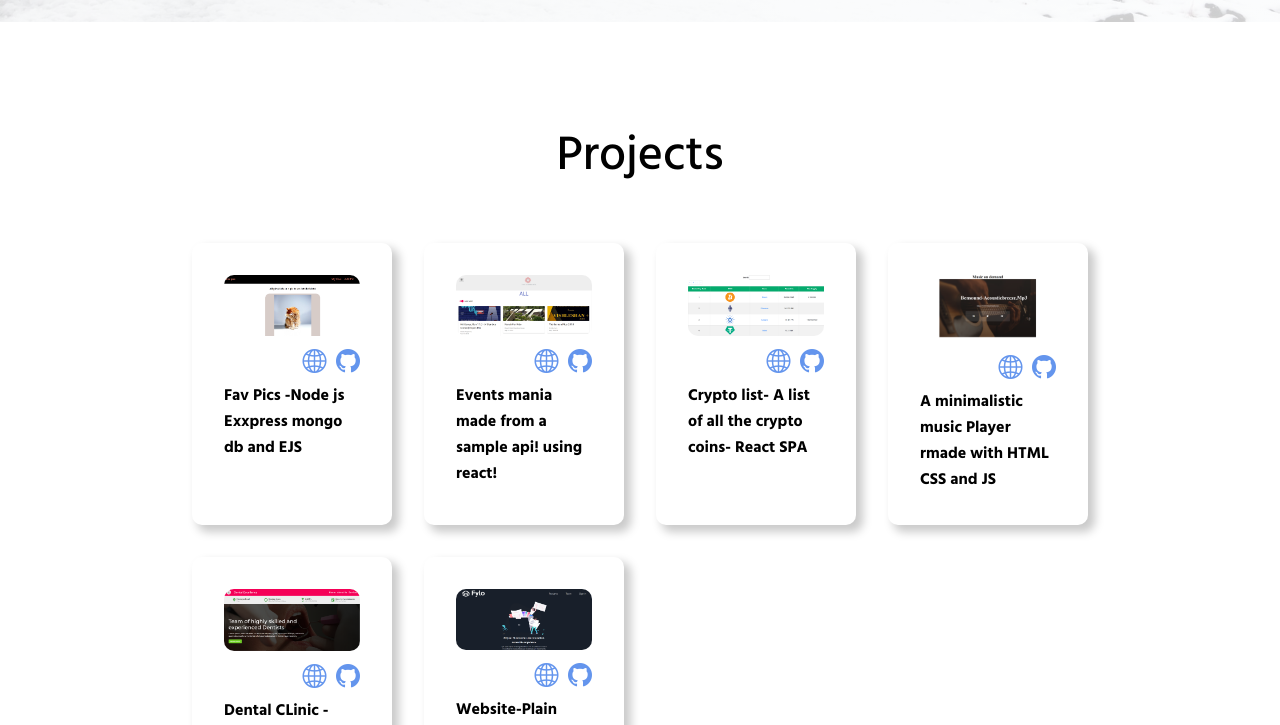
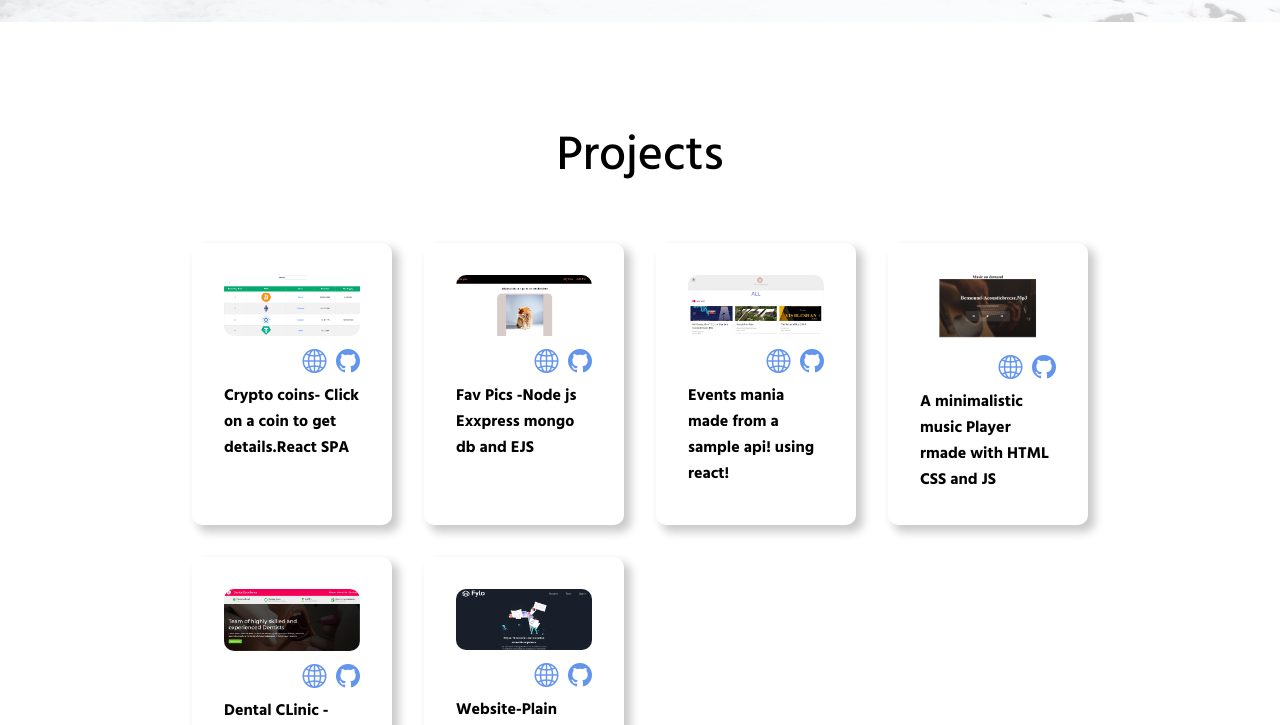
Before and after one commit to AjayBains/portfolio-website, a website: page index.html in a window 1280 px wide. Shown: the part 2410-3135 px from the top of the page. Drawn offline with nearby package versions, Linux system fonts and the light colour scheme.

Commit message:
favicon and orde rof proejects changed

```diff
--- a/index.html
+++ b/index.html
@@ -9,6 +9,7 @@
     <link rel="stylesheet" href="https://cdn.jsdelivr.net/npm/bootstrap-icons@1.5.0/font/bootstrap-icons.css">
     <script src="https://kit.fontawesome.com/bfa52c41e2.js" crossorigin="anonymous"></script>
     <title>Ajay Bains | Portfolio</title>
+    <link rel="shortcut icon" href="./images/logo.jpeg" type="image/x-icon">
 
 </head>
 <body>
@@ -33,7 +34,7 @@
         <div class="about" id="about">
 
             <div class="about-img"><img src="./images/profile.jpg" alt="ajay"></div>
-            <div class="about-text">An upcoming web developer with love for everything related to it. i am passionate about improving everyday. i also love mountains and minimalism.Love problem solving and creating new things. Introvert but not shy.<br/>
+            <div class="about-text">An upcoming web developer with love for everything related to it. I am passionate about improving everyday. i also love mountains and minimalism.Love problem solving and creating new things. Introvert but not shy.<br/>
             Right now i own a retail store , and in my earlier responsibilites  i'v managed teams to execute national  social infrastructure schemes. Now i have found love in tech which was always there but now with better internet infrastructure and free knowldege on internet i am upskilling myself everyday!
             </div>
         </div>
@@ -73,6 +74,25 @@
         <div class="portfolio" id ="projects">
             <h1 class="portfolio-title title">Projects</h1>
             <div class="portfolio__projects">
+
+                <div class="portfolio__project">
+                    <div class="portfolio__card">
+                        <div class="portfolio__img">
+                            <img src="./images/crypto.png" alt="" class="project-img">
+
+                        </div>
+                        <div class="project__links">
+                            <a href="https://cryptocurrency-marketcap-rank.netlify.app/" target="_blank"><i
+                                    class="bi bi-globe2"></i></a>
+                            <a href="https://github.com/AjayBains/crypt-coins-details" target="blank"><i class="bi bi-github"></i></a>
+                        </div>
+                        <div class="project__description">
+                            <p class="description__text">Crypto coins- Click on a coin to get details.React SPA</p>
+                        </div>
+
+                    </div>
+
+                </div>
                 <div class="portfolio__project">
                     <div class="portfolio__card">
                         <div class="portfolio__img">
@@ -108,23 +128,7 @@
                     </div>
 
                 </div>
-                <div class="portfolio__project">
-                    <div class="portfolio__card">
-                        <div class="portfolio__img">
-                            <img src="./images/crypto.png" alt="" class="project-img">
 
-                        </div>
-                        <div class="project__links">
-                            <a href="https://cryptocurrency-marketcap-rank.netlify.app/" target="_blank"><i class="bi bi-globe2"></i></a>
-                            <a href="https://github.com/AjayBains/crypt-coins-details" target="blank"><i class="bi bi-github"></i></a>
-                        </div>
-                        <div class="project__description">
-                            <p class="description__text">Crypto list- A list of all the crypto coins- React SPA</p>
-                        </div>
-
-                    </div>
-
-                </div>
                 <div class="portfolio__project">
                     <div class="portfolio__card">
                         <div class="portfolio__img">
```
Also changed, not shown: images/logo.jpeg (added).
